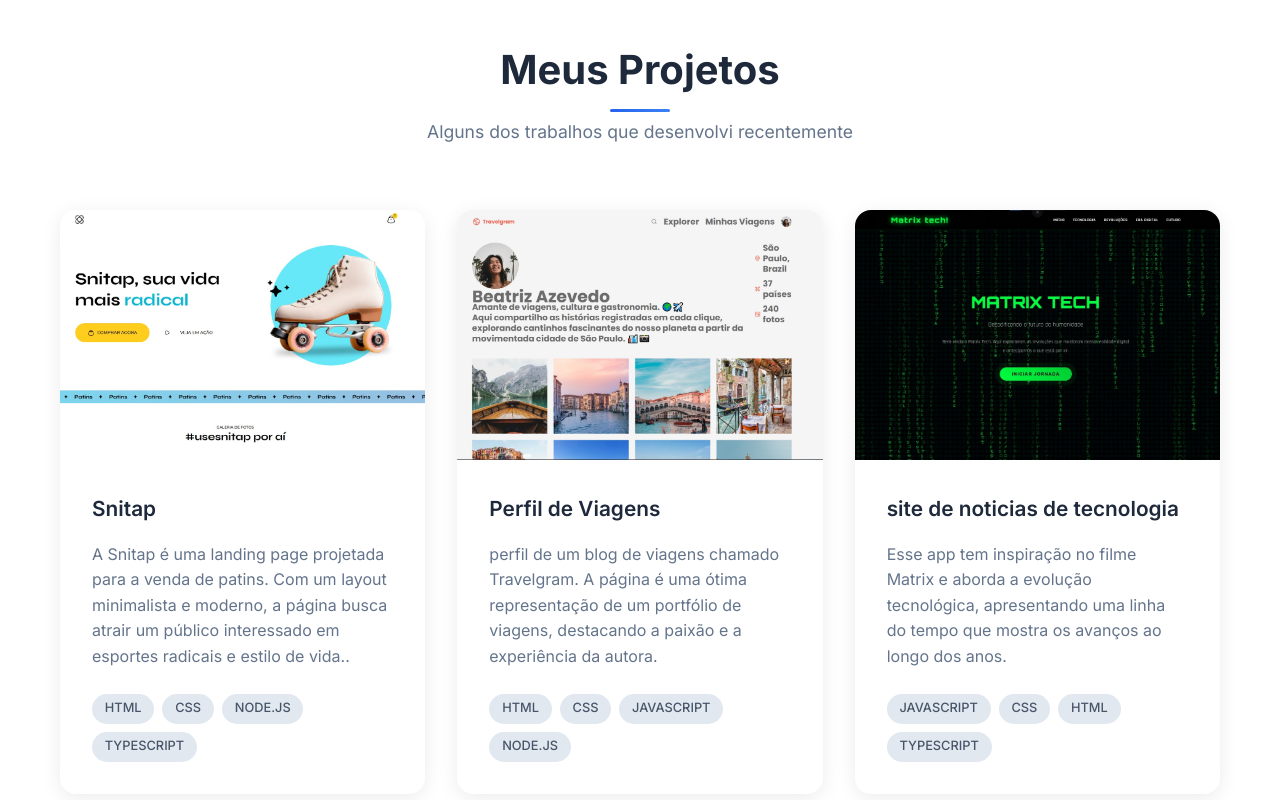
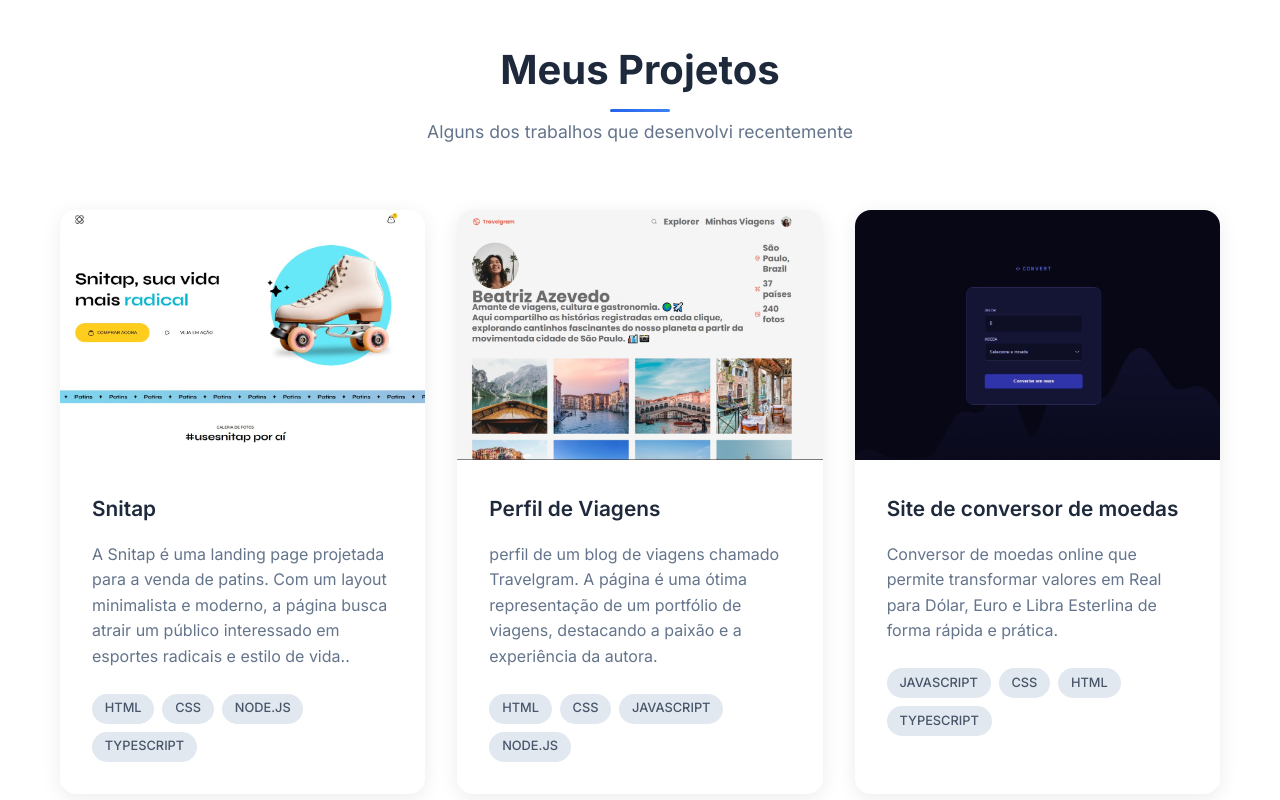
Before and after one commit to caiodiniz-dev/portifoliocv, a plain HTML site: page index.html in a window 1280 px wide. Shown: the part 2353-3153 px from the top of the page. Drawn offline with nearby package versions, Linux system fonts and the light colour scheme.

Commit message:
Update index.html

```diff
--- a/index.html
+++ b/index.html
@@ -240,10 +240,10 @@
 
                 <div class="project-card">
                     <div class="project-image">
-                        <img src="assets/projeto 3.jpg" alt="arena fight">
+                        <img src="projeto 3.jpg" alt="conversor de moeda">
                         <div class="project-overlay">
                             <div class="project-links">
-                                <a href="https://caiodiniz-dev.github.io/FightGym/" class="project-link" title="Ver Demo">
+                                <a href=" https://caiodiniz-dev.github.io/Conversor-de-moedas/" class="project-link" title="Ver Demo">
                                     <i class="fas fa-external-link-alt"></i>
                                 </a>
                                 <a href="https://github.com/caiodiniz-dev" class="project-link" title="Ver Código" target="_blank">
@@ -253,9 +253,9 @@
                         </div>
                     </div>
                     <div class="project-content">
-                        <h3 class="project-title">site de noticias de tecnologia</h3>
+                        <h3 class="project-title">Site de conversor de moedas</h3>
                         <p class="project-description">
-                            Esse app tem inspiração no filme Matrix e aborda a evolução tecnológica, apresentando uma linha do tempo que mostra os avanços ao longo dos anos.
+                            Conversor de moedas online que permite transformar valores em Real para Dólar, Euro e Libra Esterlina de forma rápida e prática.
                         </p>
                         <div class="project-tech">
                             <span class="tech-tag">JAVASCRIPT</span>
```
